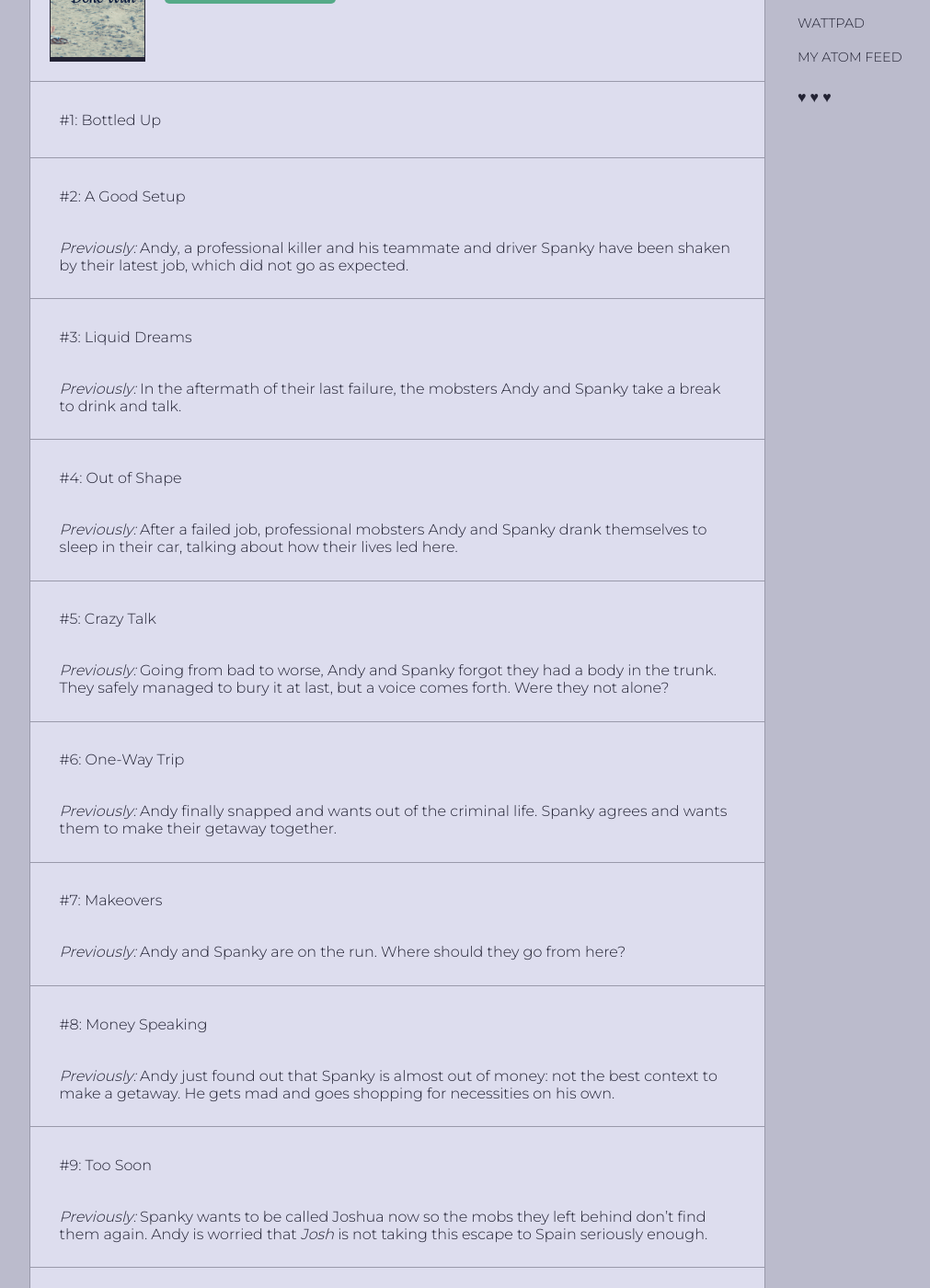
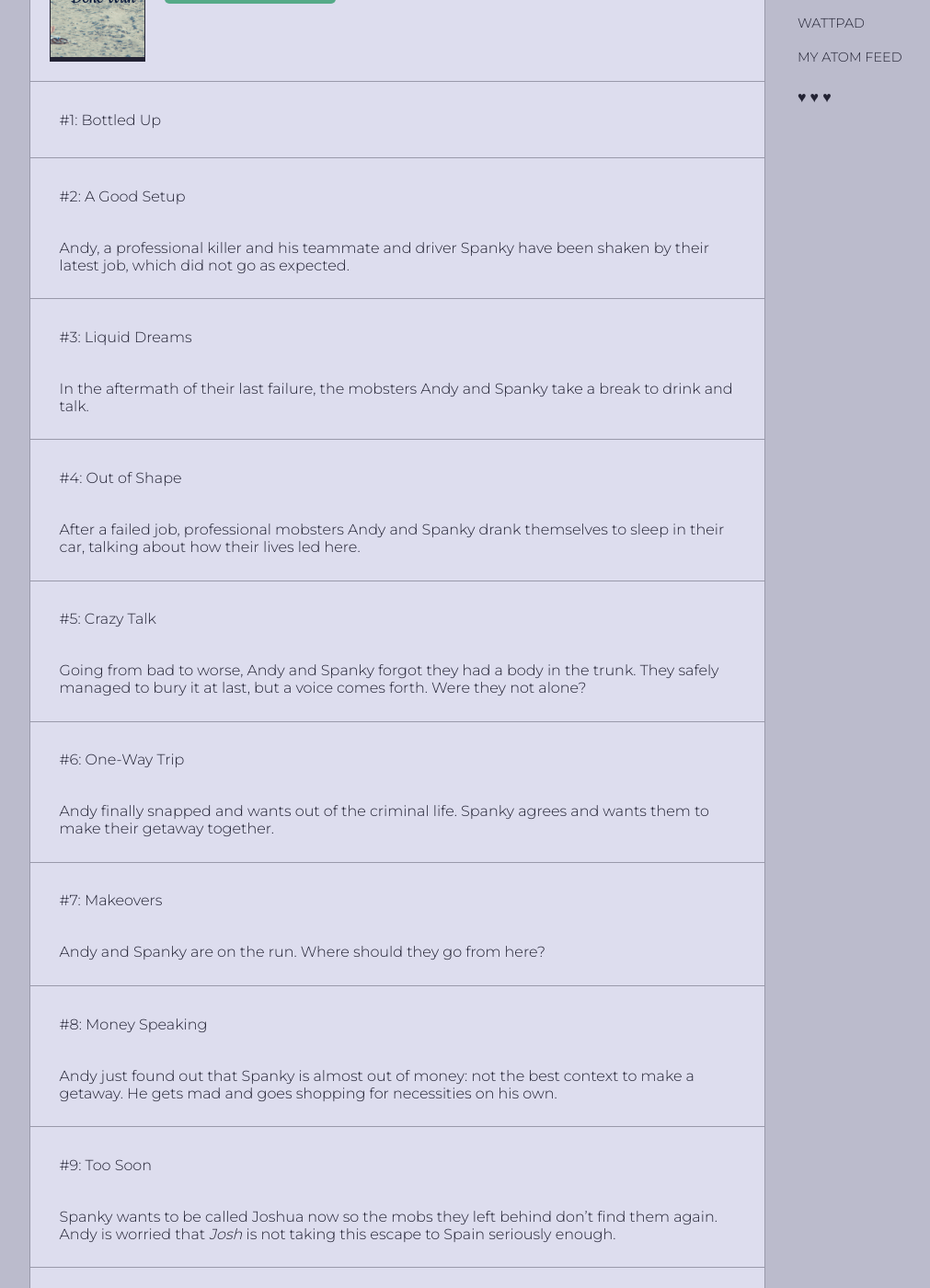
Before and after one commit to atomikaya/fiction, a Jekyll site: the page built from stories/over-and-done-with.md, in a window 1280 px wide and 1400 px high, scrolled down 350 px. Shown: the whole window at 92% size, without its empty margins (208-1219 px from the left). Built offline with Jekyll 4.4.1, drawn with Linux system fonts in a browser that asks for light colours; some of the changed text lies outside the part shown.

```diff
--- a/_layouts/toc.html
+++ b/_layouts/toc.html
@@ -27,7 +27,7 @@
           #{{ chap.number }}: {{ chap.title }}
         </a>
         {% if chap.summary %}
-          {{ chap.summary | prepend: "*Previously:* " | markdownify }}
+          {{ chap.summary | markdownify }}
         {% endif %}
       </li>
     {% endfor %}
```
Also changed, not shown: _posts/cock-a-doodle-doom/2016-10-18-#01.md (renamed from _posts/cock-a-doodle-doom/2016-10-18-Chicken and Egg Situation.md), _posts/cock-a-doodle-doom/2017-01-04-#02.md (renamed from _posts/cock-a-doodle-doom/2017-01-04-Empty Nest Syndrome.md), _posts/cock-a-doodle-doom/2017-01-11-#03.md (renamed from _posts/cock-a-doodle-doom/2017-01-11-Over Easy.md), _posts/cock-a-doodle-doom/2017-01-19-#04.md (renamed from _posts/cock-a-doodle-doom/2017-01-19-Like a Banty on a June Bug.md), _posts/cock-a-doodle-doom/2017-01-26-#05.md (renamed from _posts/cock-a-doodle-doom/2017-01-26-You're Chicken.md), _posts/cock-a-doodle-doom/2017-02-04-#06.md (renamed from _posts/cock-a-doodle-doom/2017-02-04-Egg on your Face.md), _posts/cock-a-doodle-doom/2017-02-08-#07.md (renamed from _posts/cock-a-doodle-doom/2017-02-08-Walking on Eggshells.md), _posts/cock-a-doodle-doom/2017-02-15-#08.md (renamed from _posts/cock-a-doodle-doom/2017-02-15-Cackling.md), _posts/cock-a-doodle-doom/2017-02-22-#09.md (renamed from _posts/cock-a-doodle-doom/2017-02-22-Shake a Tail Feather.md), _posts/over-and-done-with/2017-01-01-#01.md (renamed from _posts/over-and-done-with/2017-01-01-Bottled Up.md), _posts/over-and-done-with/2017-01-08-#02.md (renamed from _posts/over-and-done-with/2017-01-08-A Good Setup.md), _posts/over-and-done-with/2017-01-15-#03.md (renamed from _posts/over-and-done-with/2017-01-15-Liquid Dreams.md), _posts/over-and-done-with/2017-01-22-#04.md (renamed from _posts/over-and-done-with/2017-01-22-Out of Shape.md), _posts/over-and-done-with/2017-01-29-#05.md (renamed from _posts/over-and-done-with/2017-01-29-Crazy Talk.md), 5 more files.
